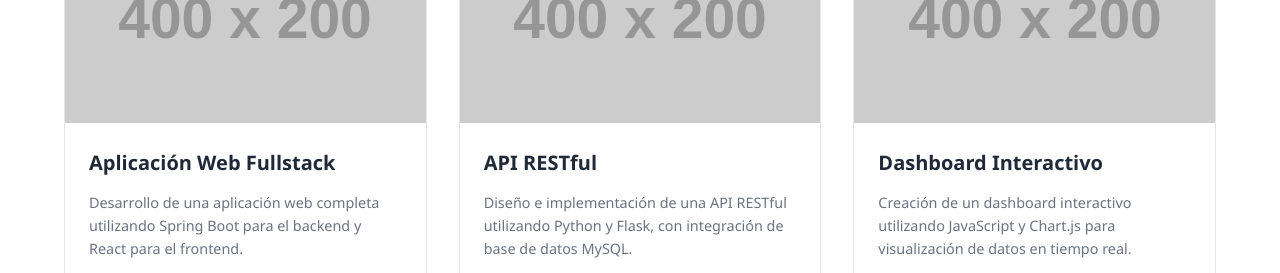
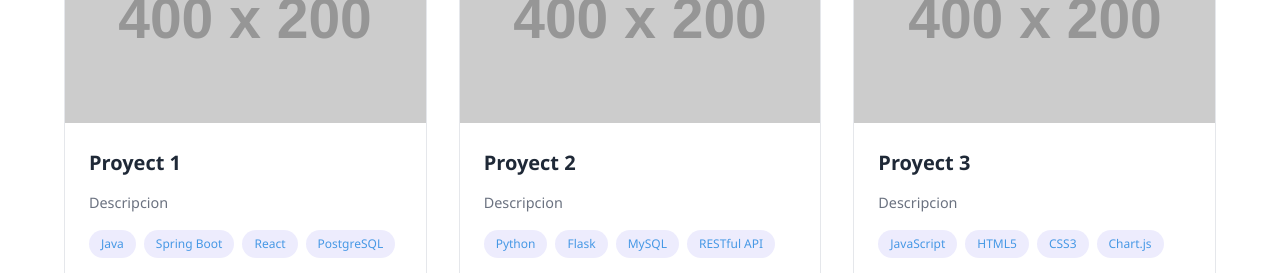
Before and after one commit to DiegoAlexanderGarcia/Protafolio_Web_Garcia_Diego, a plain HTML site: page index.html in a window 1280 px wide. Shown: the part 1253-1526 px from the top of the page. Drawn offline with Linux system fonts and the light colour scheme; placeholder pictures from the web are drawn by us.

Commit message:
feat: :zap: some details to be finished

```diff
--- a/index.html
+++ b/index.html
@@ -3,7 +3,7 @@
 <head>
     <meta charset="UTF-8">
     <meta name="viewport" content="width=device-width, initial-scale=1.0">
-    <title>Protafolio_Web_Garcia_Diegor</title>
+    <title>Portafolio de Desarrollador</title>
     <link rel="stylesheet" href="/Stiles/styles.css">
     <!-- Font Awesome para iconos -->
     <link rel="stylesheet" href="https://cdnjs.cloudflare.com/ajax/libs/font-awesome/6.4.0/css/all.min.css">
@@ -137,8 +137,8 @@
                             <img src="https://via.placeholder.com/400x200" alt="Aplicación Web Fullstack">
                         </div>
                         <div class="project-content">
-                            <h3>Aplicación Web Fullstack</h3>
-                            <p>Desarrollo de una aplicación web completa utilizando Spring Boot para el backend y React para el frontend.</p>
+                            <h3>Proyect 1</h3>
+                            <p>Descripcion</p>
                             <div class="project-tags">
                                 <span>Java</span>
                                 <span>Spring Boot</span>
@@ -156,8 +156,8 @@
                             <img src="https://via.placeholder.com/400x200" alt="API RESTful">
                         </div>
                         <div class="project-content">
-                            <h3>API RESTful</h3>
-                            <p>Diseño e implementación de una API RESTful utilizando Python y Flask, con integración de base de datos MySQL.</p>
+                            <h3>Proyect 2</h3>
+                            <p>Descripcion</p>
                             <div class="project-tags">
                                 <span>Python</span>
                                 <span>Flask</span>
@@ -175,8 +175,8 @@
                             <img src="https://via.placeholder.com/400x200" alt="Dashboard Interactivo">
                         </div>
                         <div class="project-content">
-                            <h3>Dashboard Interactivo</h3>
-                            <p>Creación de un dashboard interactivo utilizando JavaScript y Chart.js para visualización de datos en tiempo real.</p>
+                            <h3>Proyect 3</h3>
+                            <p>Descripcion</p>
                             <div class="project-tags">
                                 <span>JavaScript</span>
                                 <span>HTML5</span>
```
